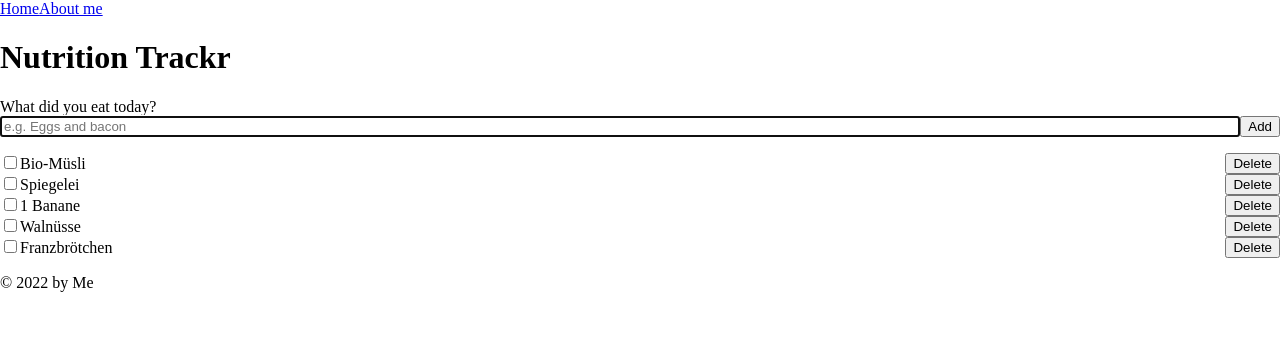
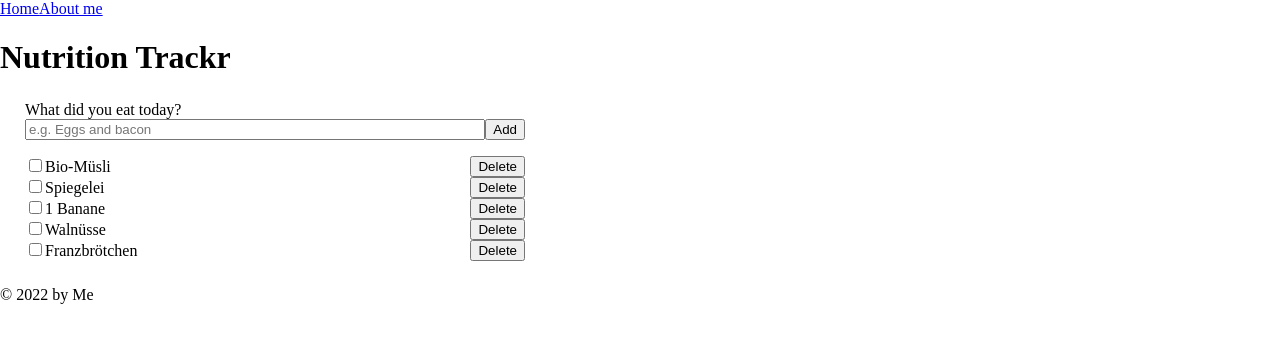
Before and after one commit to DennisWarchocki/Capstone-Project, a Next.js app: page / in a window 1280 px wide. Shown: the top 342 px of the page. Built offline with nearby package versions, Linux system fonts and the light colour scheme.

Commit message:
codereview changes

```diff
--- a/src/components/FoodForm.js
+++ b/src/components/FoodForm.js
@@ -40,22 +40,21 @@ const App = () => {
 	return (
 		<StyledWidthBox>
 			<StyledForm
-				onSubmit={event_ => {
-					event_.preventDefault();
+				onSubmit={event => {
+					event.preventDefault();
 					setFoods([...foods, {id: nanoid(), value, done: false}]);
 					setValue('');
 				}}
 			>
 				<StyledDoneLabel>
 					What did you eat today?
-					<br />
 					<StyledInput
 						placeholder="e.g. Eggs and bacon"
-						autoFocus
 						type="text"
+						maxlength="5"
 						value={value}
-						onChange={event_ => {
-							setValue(event_.target.value);
+						onChange={event => {
+							setValue(event.target.value);
 						}}
 					/>
 				</StyledDoneLabel>
--- a/src/components/styled/StyledDoneLabel.js
+++ b/src/components/styled/StyledDoneLabel.js
@@ -4,3 +4,5 @@ export const StyledDoneLabel = styled.label`
 	flex: 1;
 	text-decoration: ${props => (props.done ? `line-through` : `none`)};
 `;
+
+//Abstand nach Unten =
--- a/src/components/styled/StyledWidthBox.js
+++ b/src/components/styled/StyledWidthBox.js
@@ -1,6 +1,6 @@
 import styled from 'styled-components';
 
 export const StyledWidthBox = styled.div`
-	max-width: 500;
-	margin: 'auto';
+	max-width: 500px;
+	margin: 25px;
 `;
```
